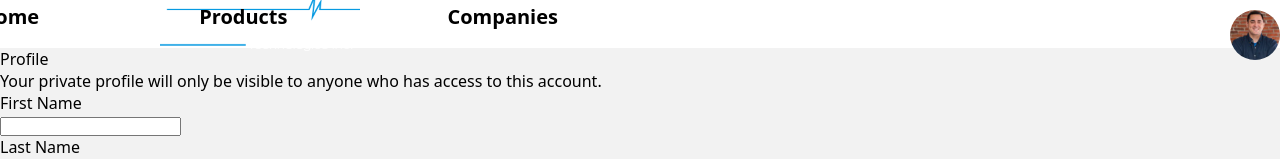
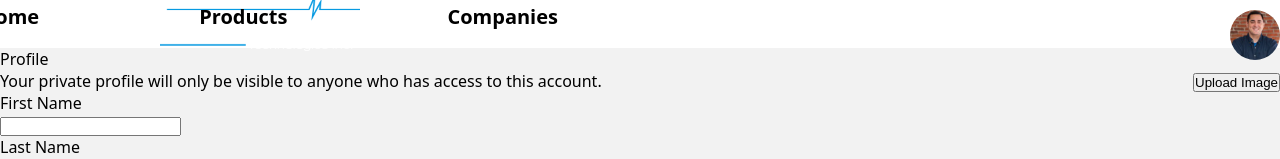
Before and after one commit to CST8334/Software-Development-Project, a React (Create React App) app in the folder react/: page /profile in a window 1280 px wide. Shown: the top 159 px of the page. Built offline with nearby package versions, Linux system fonts and the light colour scheme; sample sign-in values are in the browser's storage.

Commit message:
Added upload image button for profile

```diff
--- a/react/src/pages/Profile.js
+++ b/react/src/pages/Profile.js
@@ -58,6 +58,16 @@ class INFORMATION extends React.Component {
   }
 }
 
+class PHOTO extends React.Component{
+    render(){
+        return (
+            <div style={{float: 'right'}}>
+                <button>Upload Image</button>
+            </div>
+        );
+    }
+}
+
 class ProfilePage extends React.Component {
   render() {
     return (
@@ -65,8 +75,10 @@ class ProfilePage extends React.Component {
         <h1>
           Profile
           </h1>
+        <PHOTO />
         <ExplainText />
         <INFORMATION />
+
       </div>
     )
   }
```
